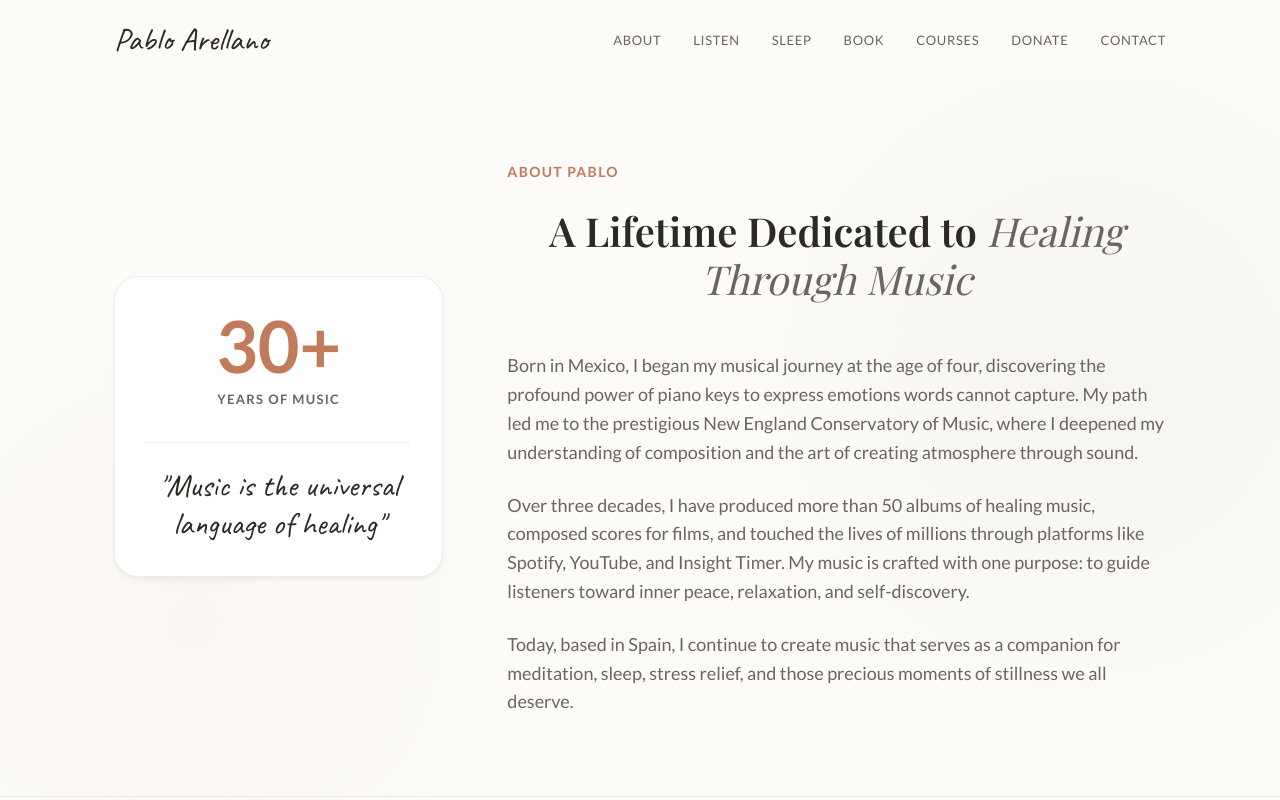
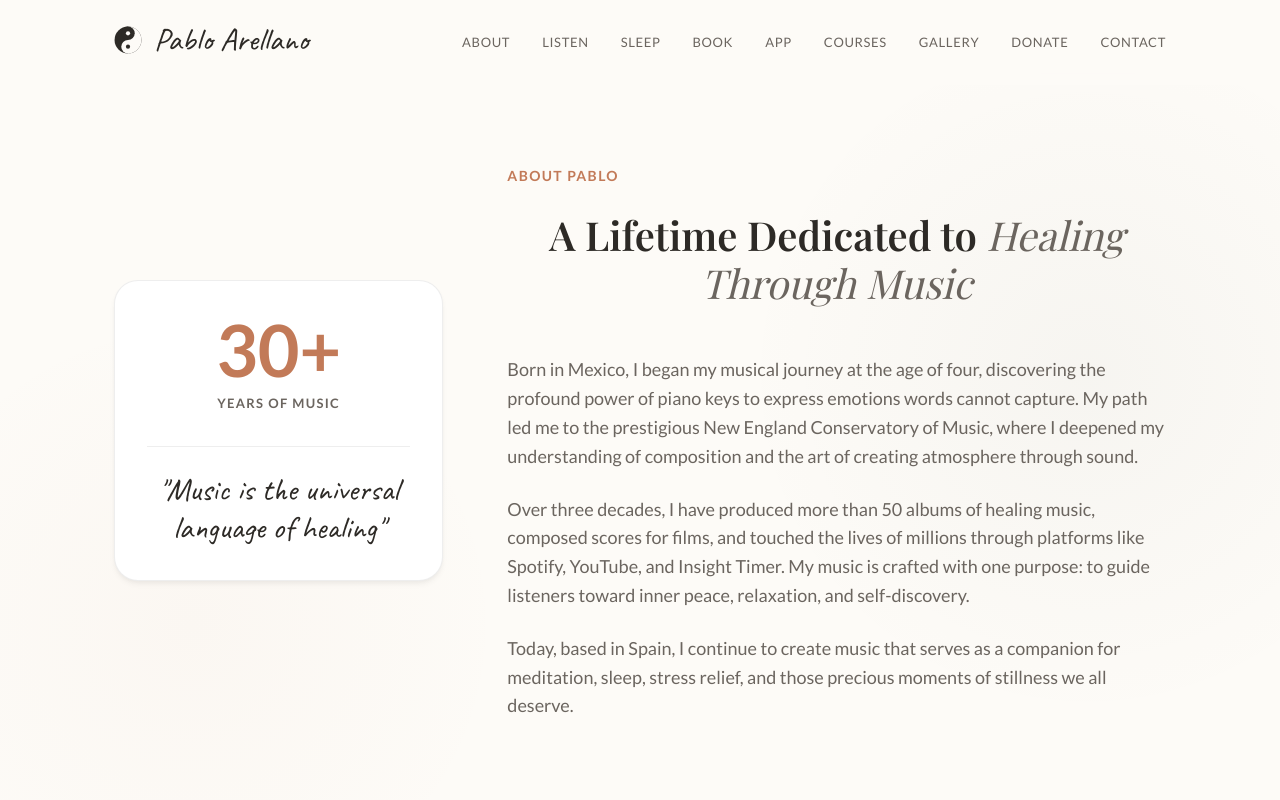
Before and after one commit to Aztecbird/pablo-website, a plain HTML site: page about.html in a window 1280 px wide. Shown: the top 800 px of the page. Drawn offline with nearby package versions, Linux system fonts and the light colour scheme; a web font is replaced by a local one.

Commit message:
Add custom Yin Yang SVG logo to brand header and sync navigation across all subpages

```diff
--- a/about.html
+++ b/about.html
@@ -37,13 +37,27 @@
 <body>
     <header class="header">
         <div class="wrap header-row">
-            <div class="brand"><a href="/" style="text-decoration: none; color: inherit;">Pablo Arellano</a></div>
+            <div class="brand">
+                <a href="/" class="brand-link">
+                    <svg class="brand-icon" xmlns="http://www.w3.org/2000/svg" viewBox="0 0 100 100">
+                        <circle cx="50" cy="50" r="48" fill="currentColor"/>
+                        <path d="M 50 2 A 48 48 0 0 1 50 98 Z" fill="var(--bg, #FDFBF7)"/>
+                        <circle cx="50" cy="26" r="24" fill="currentColor"/>
+                        <circle cx="50" cy="74" r="24" fill="var(--bg, #FDFBF7)"/>
+                        <circle cx="50" cy="26" r="7.5" fill="var(--bg, #FDFBF7)"/>
+                        <circle cx="50" cy="74" r="7.5" fill="currentColor"/>
+                    </svg>
+                    <span>Pablo Arellano</span>
+                </a>
+            </div>
             <nav class="nav">
                 <a href="/about.html">About</a>
                 <a href="/listen.html">Listen</a>
                 <a href="/sleep.html">Sleep</a>
                 <a href="/meditation.html">Book</a>
+                <a href="/#app">App</a>
                 <a href="/courses.html">Courses</a>
+                <a href="/#gallery">Gallery</a>
                 <a href="/#donate">Donate</a>
                 <a href="/#contact">Contact</a>
             </nav>
--- a/styles.css
+++ b/styles.css
@@ -89,6 +89,25 @@ h3 {
 
 .brand:hover {
   color: var(--accent);
+}
+
+.brand-link {
+  display: inline-flex;
+  align-items: center;
+  gap: 12px;
+  text-decoration: none;
+  color: inherit;
+}
+
+.brand-icon {
+  width: 28px;
+  height: 28px;
+  color: var(--text-main);
+  transition: transform 0.8s cubic-bezier(0.4, 0, 0.2, 1);
+}
+
+.brand-link:hover .brand-icon {
+  transform: rotate(180deg);
 }
 
 .nav {
```
Also changed, not shown: courses.html (+15 -1 lines), index.html (+13 -1 lines), listen.html (+15 -1 lines), meditation.html (+15 -1 lines), sleep.html (+15 -1 lines), gallery/yinyang-original.jpg (added).
